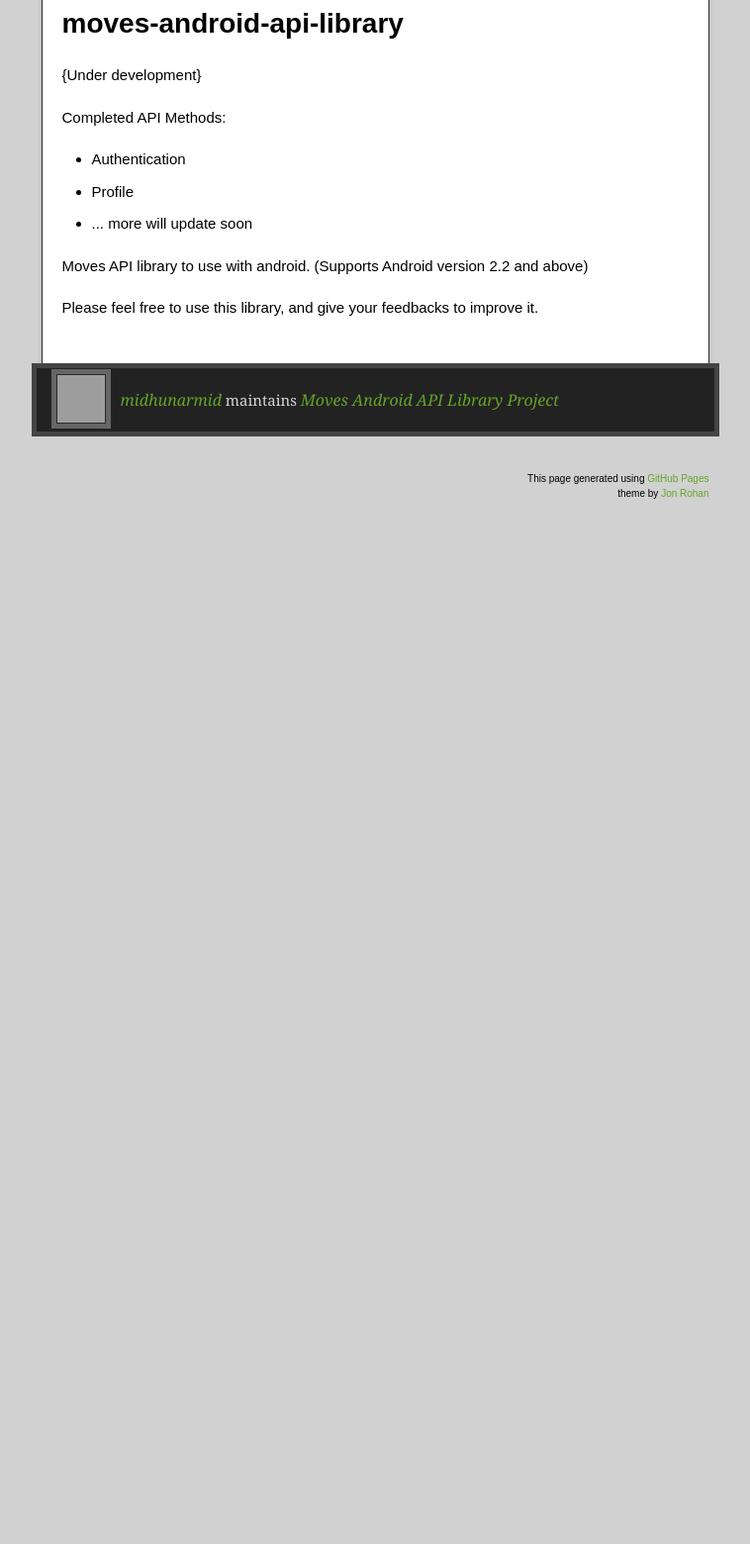
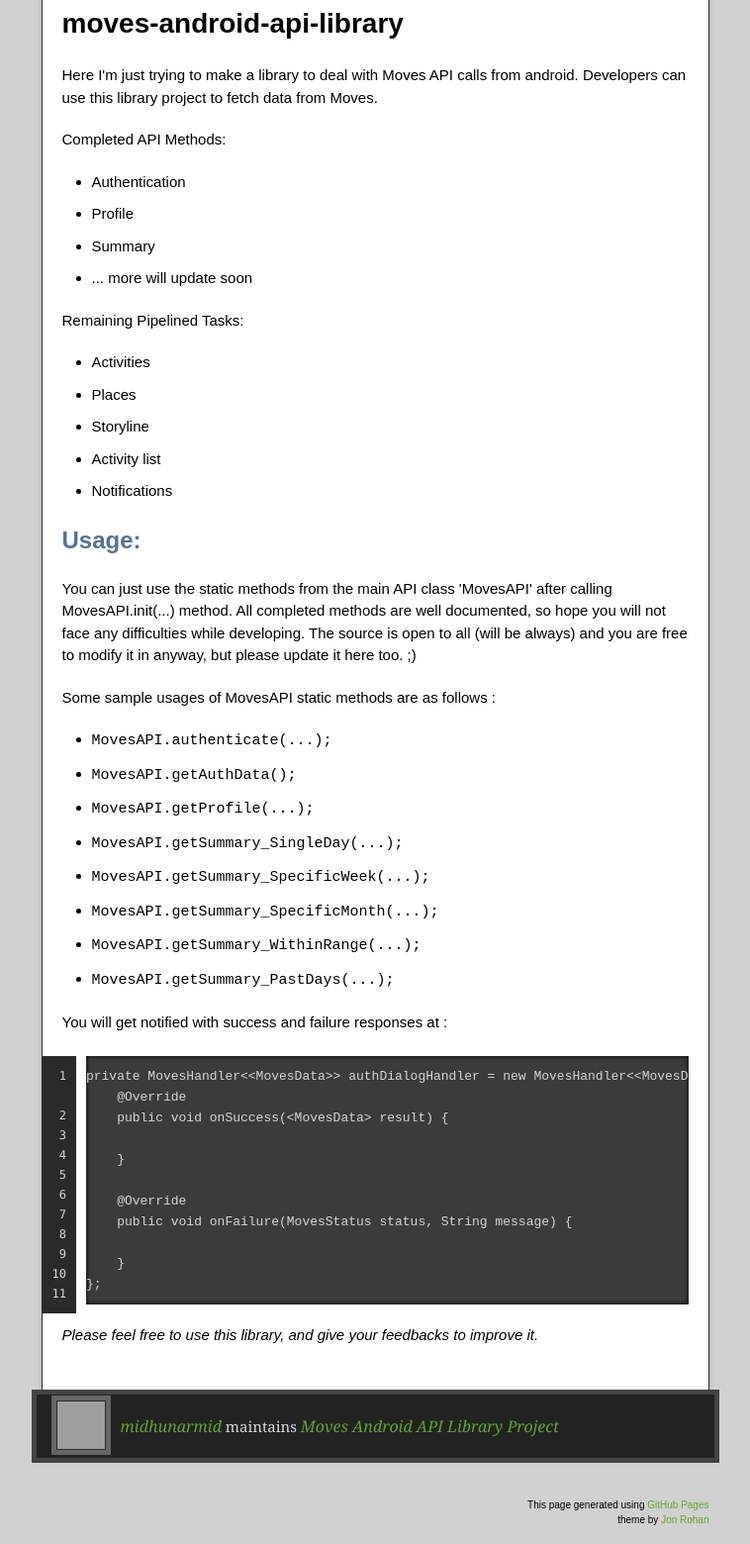
Before and after one commit to midhunarmid/moves-android-api-library, a plain HTML site: page index.html in a window 1280 px wide. Shown: the part 385-1945 px from the top of the page at 99% size, without its empty margins (261-1019 px from the left). Before the commit the page ends 981 px from the top, so only its background shows below. Drawn offline with nearby package versions, Linux system fonts and the light colour scheme; grey boxes are pictures that could not be loaded.

Commit message:
Create gh-pages branch via GitHub

```diff
--- a/index.html
+++ b/index.html
@@ -39,17 +39,60 @@
           <h1>
 <a name="moves-android-api-library" class="anchor" href="#moves-android-api-library"><span class="octicon octicon-link"></span></a>moves-android-api-library</h1>
 
-<p>{Under development}</p>
+<p>Here I'm just trying to make a library to deal with Moves API calls from android. Developers can use this library project to fetch data from Moves. </p>
 
 <p>Completed API Methods:</p>
 
 <ul>
 <li>Authentication</li>
 <li>Profile</li>
+<li>Summary</li>
 <li>... more will update soon</li>
-</ul><p>Moves API library to use with android. (Supports Android version 2.2 and above)</p>
+</ul><p>Remaining Pipelined Tasks:</p>
 
-<p>Please feel free to use this library, and give your feedbacks to improve it.</p>
+<ul>
+<li>Activities</li>
+<li>Places</li>
+<li>Storyline</li>
+<li>Activity list</li>
+<li>Notifications</li>
+</ul><h2>
+<a name="usage" class="anchor" href="#usage"><span class="octicon octicon-link"></span></a>Usage:</h2>
+
+<p>You can just use the static methods from the main API class 'MovesAPI' after calling MovesAPI.init(...) method.
+All completed methods are well documented, so hope you will not face any difficulties while developing.
+The source is open to all (will be always) and you are free to modify it in anyway, but please update it here too. ;)</p>
+
+<p>Some sample usages of MovesAPI static methods are as follows :</p>
+
+<ul>
+<li><code>MovesAPI.authenticate(...);</code></li>
+<li><code>MovesAPI.getAuthData();</code></li>
+<li><code>MovesAPI.getProfile(...);</code></li>
+<li><code>MovesAPI.getSummary_SingleDay(...);</code></li>
+<li><code>MovesAPI.getSummary_SpecificWeek(...);</code></li>
+<li><code>MovesAPI.getSummary_SpecificMonth(...);</code></li>
+<li><code>MovesAPI.getSummary_WithinRange(...);</code></li>
+<li><code>MovesAPI.getSummary_PastDays(...);</code></li>
+</ul><p>You will get notified with success and failure responses at :
+<code></code></p>
+
+<pre><code>private MovesHandler&lt;&lt;MovesData&gt;&gt; authDialogHandler = new MovesHandler&lt;&lt;MovesData&gt;&gt;() {
+    @Override
+    public void onSuccess(&lt;MovesData&gt; result) {
+
+    }
+
+    @Override
+    public void onFailure(MovesStatus status, String message) {
+
+    }
+};
+</code></pre>
+
+<p></p>
+
+<p><i>Please feel free to use this library, and give your feedbacks to improve it.</i></p>
         </article>
       </div>
     </div>
```
Also changed, not shown: params.json (+1 -1 lines).
